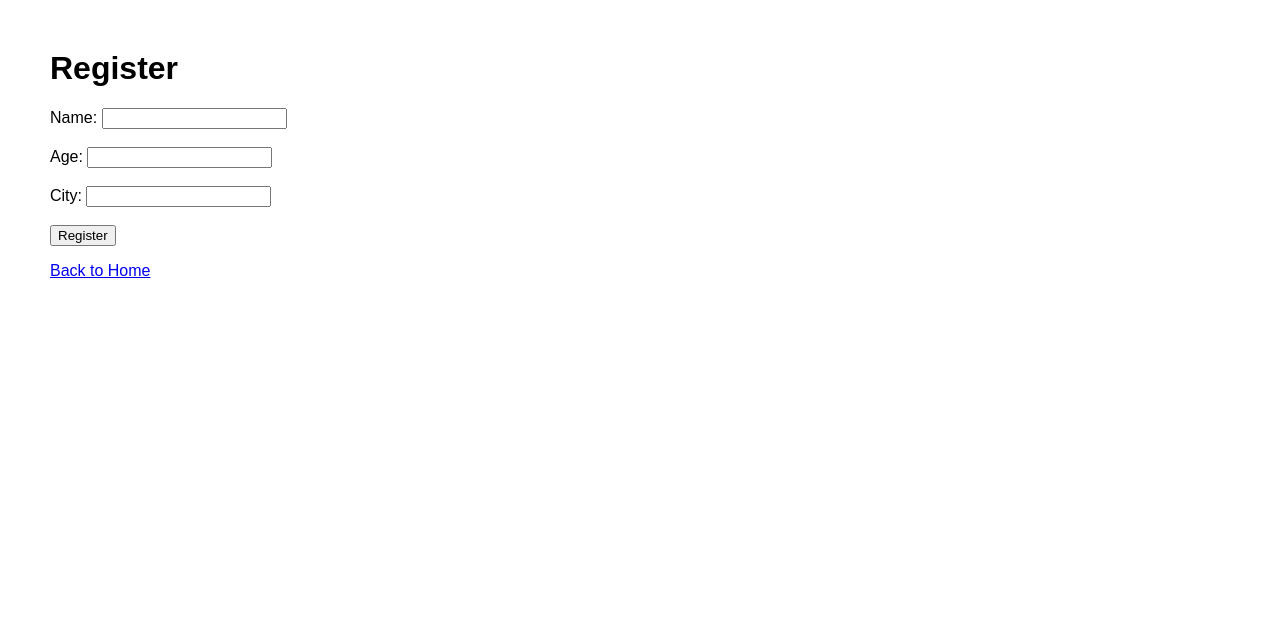
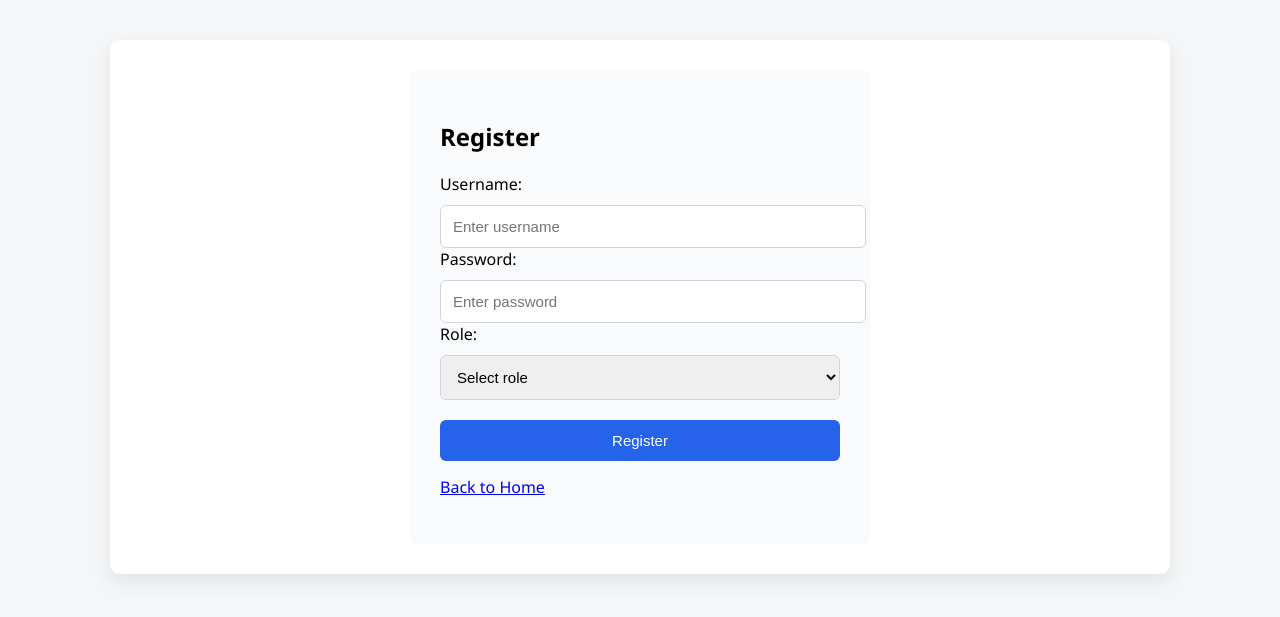
Before and after one commit to NSAtgur/Python-Projects, a Flask app: page /register in a window 1280 px wide. Shown: the top 617 px of the page. Run offline with Flask 3, Linux system fonts and the light colour scheme.

Commit message:
Fixed a registration bug

```diff
--- a/templates/register.html
+++ b/templates/register.html
@@ -1,29 +1,38 @@
-<!DOCTYPE html>
-<html lang="en">
-<head>
-    <meta charset="UTF-8">
-    <title>Register | Flask App</title>
-</head>
-<body style="font-family: Arial, sans-serif; margin: 50px;">
-    <h1>Register</h1>
+{% extends "base.html" %}
+
+{% block title %}Register{% endblock %}
+
+{% block content %}
+<div class="card" style="max-width:400px; margin:auto; padding:30px;">
+    <h2>Register</h2>
+
     {% with messages = get_flashed_messages() %}
         {% if messages %}
-            <ul>
+            <div class="messages" style="color:red; margin-bottom:15px;">
                 {% for message in messages %}
-                    <li>{{ message }}</li>
+                    <p>{{ message }}</p>
                 {% endfor %}
-            </ul>
+            </div>
         {% endif %}
     {% endwith %}
+
     <form method="POST">
-        <label for="name">Name:</label>
-        <input type="text" id="name" name="name" required><br><br>
-        <label for="age">Age:</label>
-        <input type="number" id="age" name="age" required><br><br>
-        <label for="city">City:</label>
-        <input type="text" id="city" name="city" required><br><br>
-        <button type="submit">Register</button>
+        <label for="username">Username:</label>
+        <input type="text" id="username" name="username" placeholder="Enter username" required>
+
+        <label for="password">Password:</label>
+        <input type="password" id="password" name="password" placeholder="Enter password" required>
+
+        <label for="role">Role:</label>
+        <select id="role" name="role" required>
+            <option value="" disabled selected>Select role</option>
+            <option value="admin">Admin</option>
+            <option value="teacher">Teacher</option>
+        </select>
+
+        <button type="submit" style="margin-top:20px;">Register</button>
     </form>
-    <p><a href="/">Back to Home</a></p>
-</body>
-</html>
+
+    <p style="margin-top:15px;"><a href="{{ url_for('auth.start') }}">Back to Home</a></p>
+</div>
+{% endblock %}
```
